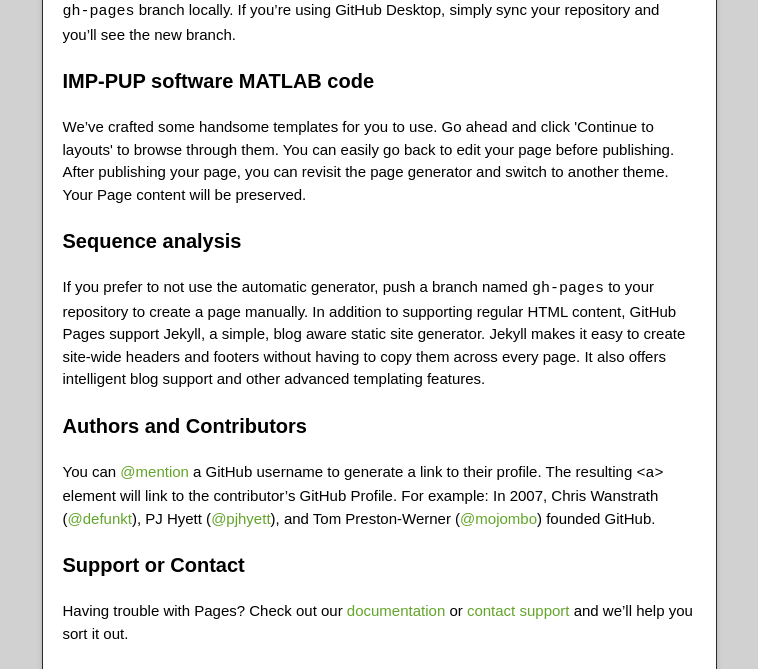
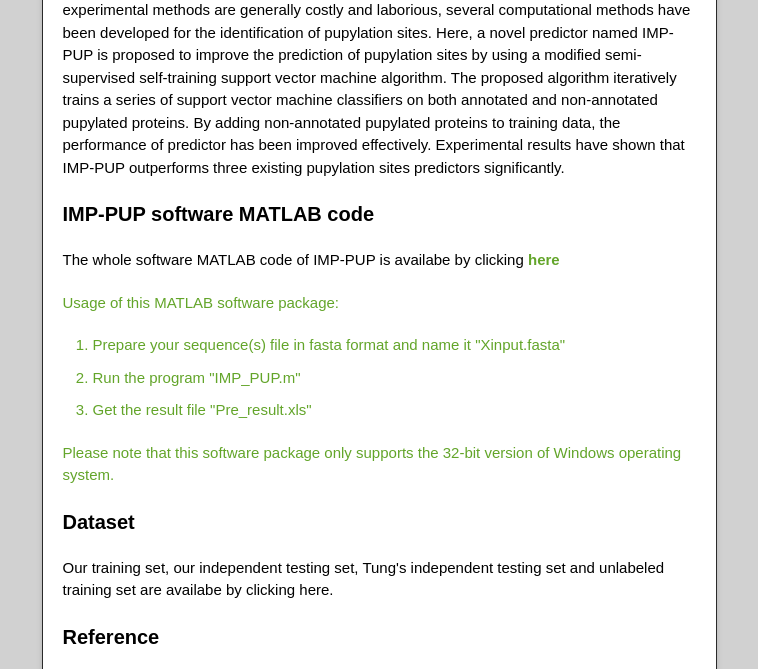
Before and after one commit to juzhe1120/juzhe1120.github.com, a plain HTML site: page index.html in a window 1280 px wide. Shown: the part 450-1119 px from the top of the page, without its empty margins (261-1019 px from the left). Drawn offline with nearby package versions, Linux system fonts and the light colour scheme.

Commit message:
Update index.html

```diff
--- a/index.html
+++ b/index.html
@@ -25,7 +25,7 @@
       <h1 class="title">Juzhe1120.GitHub.com</h1>
     </header>
     <div id="container">
-      <p class="tagline">Predicting pupylation sites in prokaryotic proteins using pseudo amino acid composition and extreme learning machine</p>
+      <p class="tagline">Predicting pupylation sites in prokaryotic proteins using semi-supervised self-training support vector machine algorithm</p>
       <div id="main" role="main">
         <div class="download-bar">
         <span class="blc"></span><span class="trc"></span>
@@ -35,27 +35,36 @@
 <a id="welcome-to-github-pages" class="anchor" href="#welcome-to-github-pages" aria-hidden="true"><span aria-hidden="true" class="octicon octicon-link"></span></a>Introduction</h3>
 
 <p>click<a href="http://github.com/juzhe1120/Matlab_Software/blob/master/IMP-PUP_Matlab_Software.zip?raw=true"><b>here</b></a> to download the whole software MATLAB code.</p>
-<p>This automatic page generator is the easiest way to create beautiful pages for all of your projects. Author your page content here <a href="https://guides.github.com/features/mastering-markdown/">using GitHub Flavored Markdown</a>, select a template crafted by a designer, and publish. After your page is generated, you can check out the new <code>gh-pages</code> branch locally. If you’re using GitHub Desktop, simply sync your repository and you’ll see the new branch.</p>
+<p>As one important post-translational modification of prokaryotic proteins, pupylation plays a key role in regulating various biological processes. The accurate identification of pupylation sites is crucial for understanding the underlying mechanisms of pupylation. Since the traditional experimental methods are generally costly and laborious, several computational methods have been developed for the identification of pupylation sites. Here, a novel predictor named IMP-PUP is proposed to improve the prediction of pupylation sites by using a modified semi-supervised self-training support vector machine algorithm. The proposed algorithm iteratively trains a series of support vector machine classifiers on both annotated and non-annotated pupylated proteins. By adding non-annotated pupylated proteins to training data, the performance of predictor has been improved effectively. Experimental results have shown that IMP-PUP outperforms three existing pupylation sites predictors significantly.</p>
 
 <h3>
 <a id="designer-templates" class="anchor" href="#designer-templates" aria-hidden="true"><span aria-hidden="true" class="octicon octicon-link"></span></a>IMP-PUP software MATLAB code</h3>
 
-<p>We’ve crafted some handsome templates for you to use. Go ahead and click 'Continue to layouts' to browse through them. You can easily go back to edit your page before publishing. After publishing your page, you can revisit the page generator and switch to another theme. Your Page content will be preserved.</p>
+<p>The whole software MATLAB code of IMP-PUP is availabe by clicking <a href="http://github.com/juzhe1120/Matlab_Software/blob/master/IMP-PUP_Matlab_Software.zip?raw=true"><b>here</b></p>
+<p>Usage of this MATLAB software package:
+<ol>
+ <li> Prepare your sequence(s) file in fasta format and name it "Xinput.fasta"</li>
+
+<li> Run the program "IMP_PUP.m"</li>
+
+<li>Get the result file "Pre_result.xls"</li>
+</ol>
+</p>
+<p>Please note that this software package only supports the 32-bit version of Windows operating system.</p>
+<h3>
+<a id="creating-pages-manually" class="anchor" href="#creating-pages-manually" aria-hidden="true"><span aria-hidden="true" class="octicon octicon-link"></span></a>Dataset</h3>
+
+<p>Our training set, our independent testing set, Tung's independent testing set and unlabeled training set are availabe by clicking here.</p>
 
 <h3>
-<a id="creating-pages-manually" class="anchor" href="#creating-pages-manually" aria-hidden="true"><span aria-hidden="true" class="octicon octicon-link"></span></a>Sequence analysis</h3>
+<a id="authors-and-contributors" class="anchor" href="#authors-and-contributors" aria-hidden="true"><span aria-hidden="true" class="octicon octicon-link"></span></a>Reference</h3>
 
-<p>If you prefer to not use the automatic generator, push a branch named <code>gh-pages</code> to your repository to create a page manually. In addition to supporting regular HTML content, GitHub Pages support Jekyll, a simple, blog aware static site generator. Jekyll makes it easy to create site-wide headers and footers without having to copy them across every page. It also offers intelligent blog support and other advanced templating features.</p>
+<p>Zhe Ju, Hong Gu, Predicting pupylation sites in prokaryotic proteins using semi-supervised self-training support vector machine algorithm.</p>
 
 <h3>
-<a id="authors-and-contributors" class="anchor" href="#authors-and-contributors" aria-hidden="true"><span aria-hidden="true" class="octicon octicon-link"></span></a>Authors and Contributors</h3>
+<a id="support-or-contact" class="anchor" href="#support-or-contact" aria-hidden="true"><span aria-hidden="true" class="octicon octicon-link"></span></a></h3>
+<p>If you have any questions, please contact<a href="mailto:example@example.com">Zhe Ju</a></p>
 
-<p>You can <a href="https://help.github.com/articles/basic-writing-and-formatting-syntax/#mentioning-users-and-teams" class="user-mention">@mention</a> a GitHub username to generate a link to their profile. The resulting <code>&lt;a&gt;</code> element will link to the contributor’s GitHub Profile. For example: In 2007, Chris Wanstrath (<a href="https://github.com/defunkt" class="user-mention">@defunkt</a>), PJ Hyett (<a href="https://github.com/pjhyett" class="user-mention">@pjhyett</a>), and Tom Preston-Werner (<a href="https://github.com/mojombo" class="user-mention">@mojombo</a>) founded GitHub.</p>
-
-<h3>
-<a id="support-or-contact" class="anchor" href="#support-or-contact" aria-hidden="true"><span aria-hidden="true" class="octicon octicon-link"></span></a>Support or Contact</h3>
-
-<p>Having trouble with Pages? Check out our <a href="https://help.github.com/pages">documentation</a> or <a href="https://github.com/contact">contact support</a> and we’ll help you sort it out.</p>
         </article>
       </div>
     </div>
```
